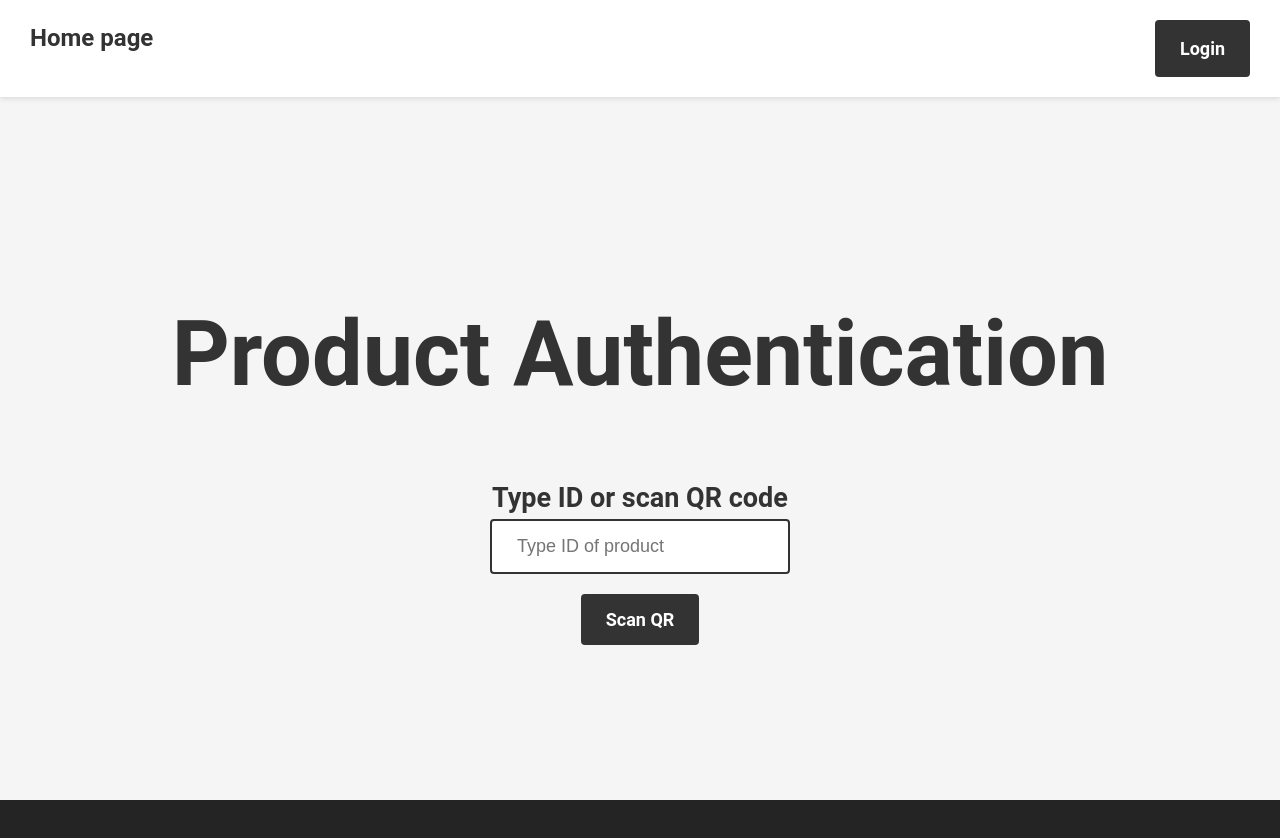
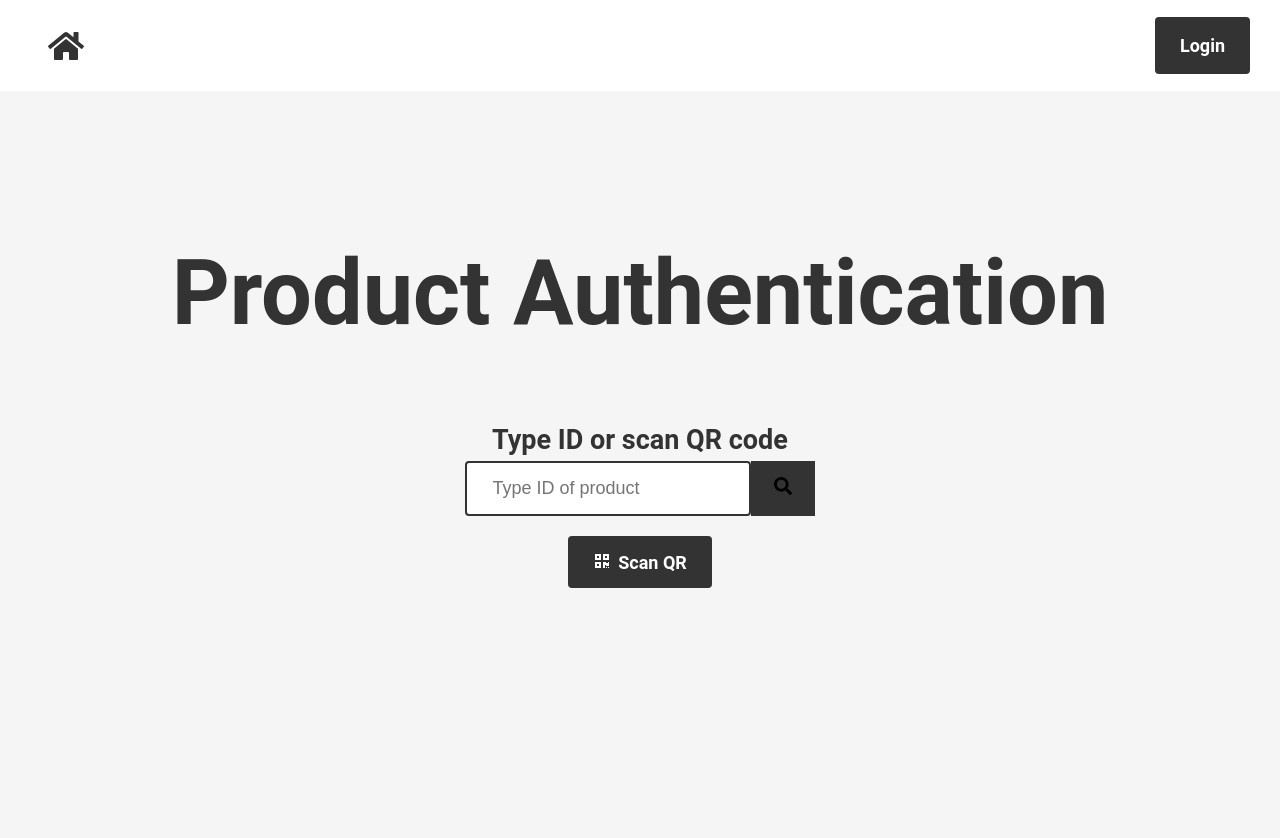
Before and after one commit to Alin-EJF/Product-Authentication-DApp, a React (Vite) app in the folder client/: page / in a window 1280 px wide. Shown: the top 838 px of the page. Before the commit the page ends 800 px from the top, so only its background shows below. Built offline with nearby package versions, Linux system fonts and the light colour scheme; no server answers.

Commit message:
css fixes

```diff
--- a/client/package.json
+++ b/client/package.json
@@ -27,6 +27,7 @@
     "@types/react": "^18.0.28",
     "@types/react-dom": "^18.0.11",
     "@vitejs/plugin-react": "^3.1.0",
+    "react-icons": "^4.9.0",
     "typescript": "^4.9.3",
     "vite": "^4.2.0"
   }
--- a/client/src/App.css
+++ b/client/src/App.css
@@ -15,21 +15,27 @@
   .header {
     display: flex;
     justify-content: space-between;
-    position: fixed;
+    align-items: center;
     top: 0;
     left: 0;
-    width: 100vw;
-    padding: 20px 30px;
+    width: 100%;
+    padding: 15px 30px;
     background-color: #fff;
-    box-shadow: 0 2px 5px rgba(0, 0, 0, 0.1);
     z-index: 1000;
   }
 
-  .logo {
-    font-size: 24px;
+  .header_links {
+    display: flex;
+    gap: 50px;
+  }
+
+  .header_link {
+    padding-top: 13px;
+    font-size: 28px;
     font-weight: bold;
     color: #333;
   }
+
 
   .content-container {
     display: flex;
@@ -37,10 +43,11 @@
     align-items: center;
     flex-direction: column;
     min-height: 100vh;
-    width: 100vw;
-    padding: 0 20px;
+    width: 100%; /* Updated from 100vw to 100% */
     box-sizing: border-box;
+    padding-bottom: 150px;
   }
+
 
   h1 {
     padding-bottom: 6%;
@@ -52,7 +59,6 @@
     font-size: 90px;
     font-weight: bold;
     color: #333;
-    margin-top: 150px;
   }
 
   .form-container {
@@ -62,6 +68,7 @@
     font-size: 24px;
     font-weight: bold;
     color: #333;
+
   }
 
   .input-field {
@@ -88,7 +95,7 @@
     font-size: 0.9em;
     color: grey;
     text-align: center;
-    margin-bottom: 9%;
+    margin-bottom: 2%;
     margin-top: 10px;
   }
 
--- a/client/src/Header.tsx
+++ b/client/src/Header.tsx
@@ -1,15 +1,37 @@
 import { useContext } from "react";
 import { Link } from "react-router-dom";
 import { UserContext } from "./UserContext";
+import { FaHome } from "react-icons/fa";
 
 export default function Header() {
   const { user } = useContext(UserContext);
   return (
     <div className="Header">
       <header className="header">
-        <Link to={"/"} className="logo">
-          Home page
-        </Link>
+        <div className="header_links">
+          <Link to={"/"} className="header_link">
+            <FaHome
+              style={{
+                fontSize: "36px",
+                marginLeft: "18px",
+                marginRight: "40px",
+              }}
+            />
+          </Link>
+          {user?.userType === 2 && (
+            <>
+              <Link to={"/"} className="header_link">
+                Manufacturer
+              </Link>
+              <Link to={"/"} className="header_link">
+                Distributor
+              </Link>
+              <Link to={"/"} className="header_link">
+                Retailer
+              </Link>
+            </>
+          )}
+        </div>
         <Link to={user ? "/account" : "/login"} className="generic-button">
           {(!!user && <div>{user.email}</div>) || <div>Login</div>}
         </Link>
--- a/client/src/components/IndexPage.tsx
+++ b/client/src/components/IndexPage.tsx
@@ -1,6 +1,7 @@
 import React, { useContext, useState } from "react";
 import { UserContext } from "../UserContext";
 import ProviderForm from "./ProviderForm"; // Importing the provider form component. Please create this component.
+import { FaSearch, FaQrcode } from "react-icons/fa"; // Font Awesome icons
 
 export default function IndexPage() {
   const { user } = useContext(UserContext);
@@ -22,17 +23,34 @@ export default function IndexPage() {
           {user?.userType === 2 ? "Add new product" : "Type ID or scan QR code"}
         </h2>
         {user?.userType !== 2 && (
-          <input
-            type="text"
-            className="input-field"
-            placeholder="Type ID of product"
-          />
+          <div
+            style={{
+              display: "flex",
+              justifyContent: "center",
+            }}
+          >
+            <input
+              type="text"
+              className="input-field"
+              placeholder="Type ID of product"
+            />
+            <button style={{ height: "55px", borderRadius: "0px" }}>
+              <FaSearch />
+            </button>
+          </div>
         )}
         <button
           className="generic-button"
           onClick={user?.userType === 2 ? handleAddProductClick : undefined}
         >
-          {user?.userType === 2 ? "Add Product" : "Scan QR"}
+          {user?.userType === 2 ? (
+            <>Add Product</>
+          ) : (
+            <>
+              <FaQrcode style={{ marginRight: "7px", paddingTop: "2px" }} />
+              Scan QR
+            </>
+          )}
         </button>
         {showForm && <ProviderForm />}
       </div>
```
Also changed, not shown: client/src/main.tsx (+9 -9 lines), 2 other files (tests, documents, lock files or other folders).
